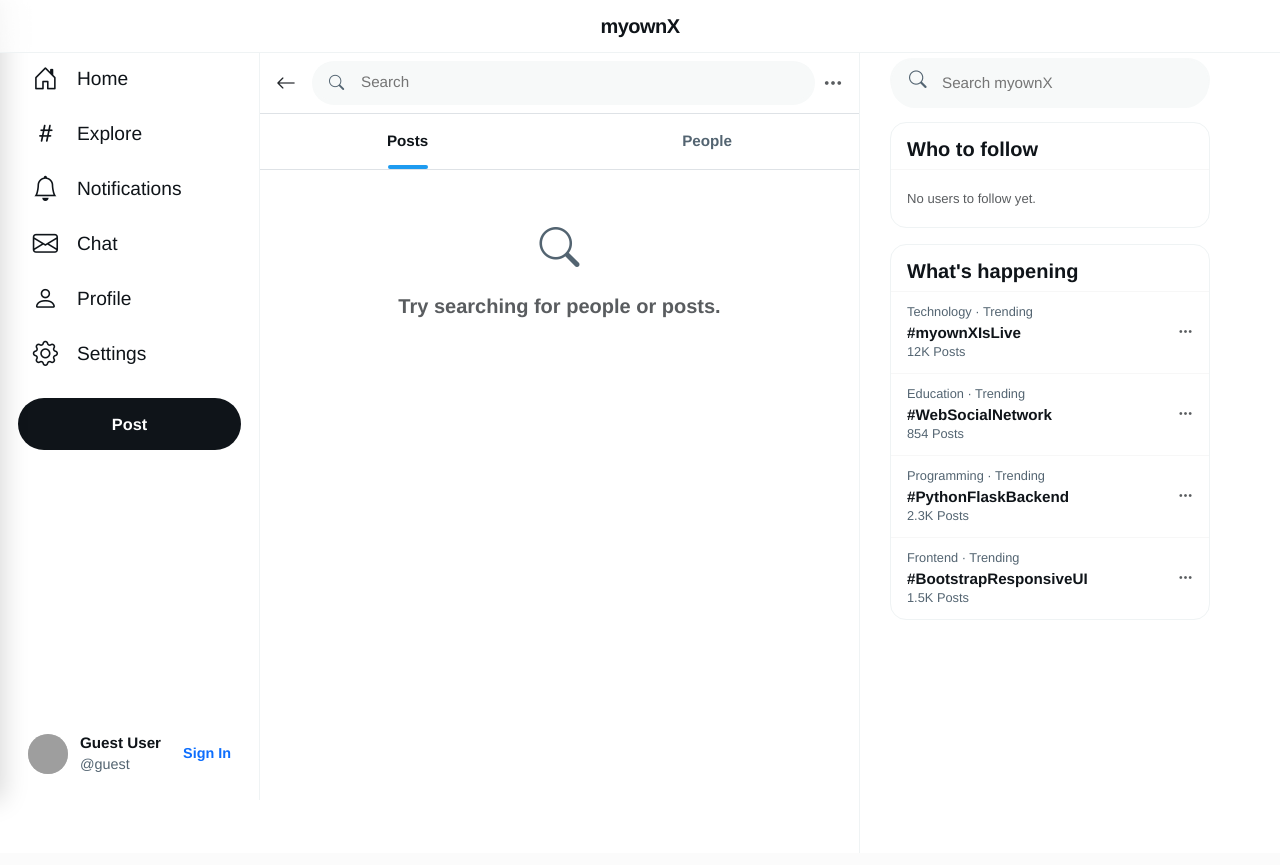
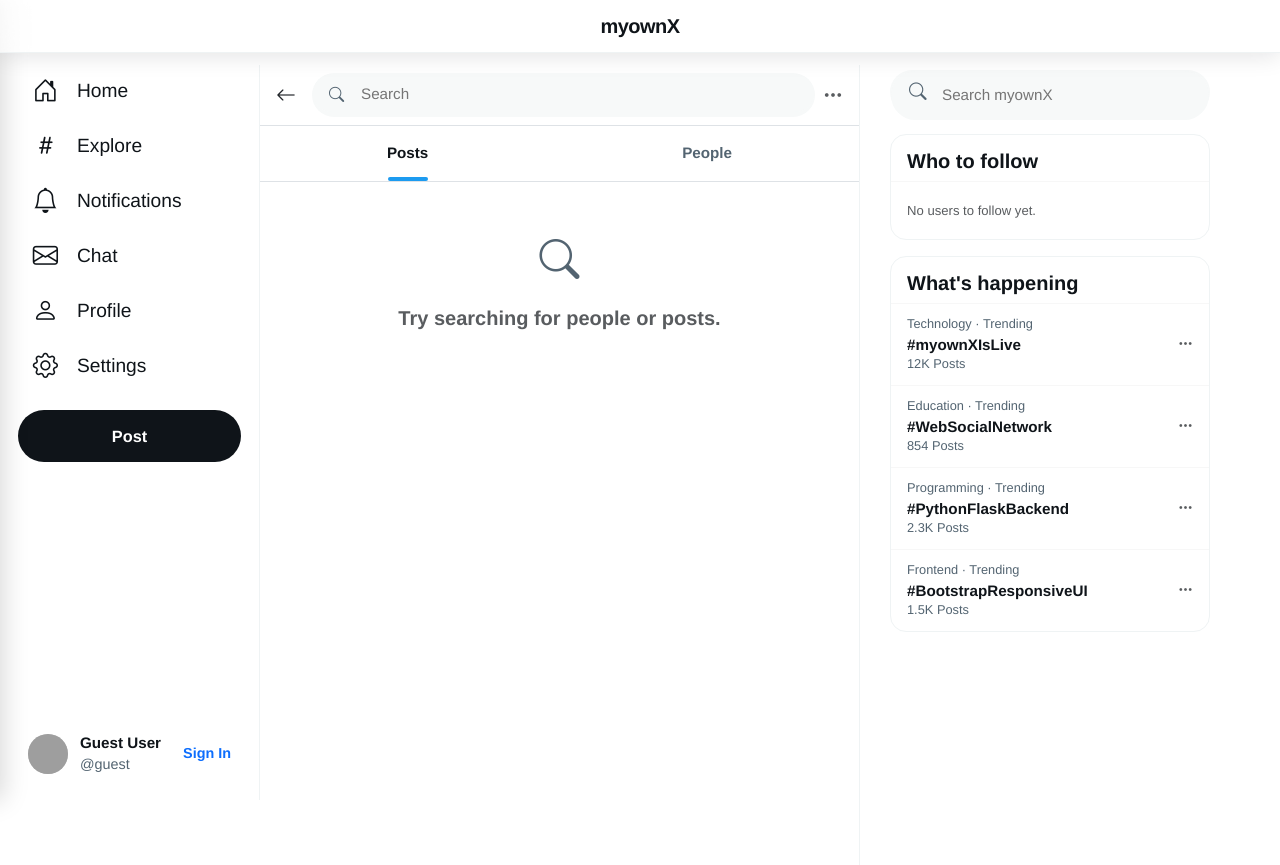
Before and after one commit to equeenLuo/myownX, a Flask app: page /search in a window 1280 px wide. Before the commit the page ends 792 px from the top, so only its background shows below. Run offline with Flask 3, Linux system fonts and the light colour scheme; some libraries are stand-ins or nearby versions; grey boxes are pictures that could not be loaded.

Commit message:
chore: banner shadow update

```diff
--- a/static/css/style.css
+++ b/static/css/style.css
@@ -3845,6 +3845,7 @@ body {
     justify-content: center;
     border-bottom: 1px solid var(--myownx-border);
     background: rgba(255, 255, 255, 0.64);
+    box-shadow: 0 2px 24px rgba(15, 20, 25, 0.12);
     backdrop-filter: blur(12px);
     -webkit-backdrop-filter: blur(12px);
 }
@@ -3858,25 +3859,29 @@ body {
 
 @media (min-width: 768px) {
     body {
-        padding-top: var(--header-height);
+        padding-top: calc(var(--header-height) + 12px);
     }
 
     .app-container {
-        min-height: calc(100vh - var(--header-height));
+        min-height: calc(100vh - var(--header-height) - 12px);
     }
 
     .sidebar-left,
     .widgets-right {
-        top: var(--header-height);
-        height: calc(100vh - var(--header-height));
+        top: calc(var(--header-height) + 12px);
+        height: calc(100vh - var(--header-height) - 12px);
     }
 
     .main-header {
         display: none !important;
     }
 
+    .timeline-tabs {
+        top: var(--header-height);
+    }
+
     .messages-layout {
-        height: calc(100vh - var(--header-height));
+        height: calc(100vh - var(--header-height) - 12px);
     }
 
     /* Keep the desktop shell stationary when opening Chat. */
@@ -3899,8 +3904,11 @@ body {
 
     .sidebar-left.chat-mode .menu-item {
         width: 52px !important;
-        height: auto !important;
-        padding: 12px !important;
+        min-height: 52px !important;
+        height: 52px !important;
+        margin-left: 0 !important;
+        padding: 10px 14px !important;
+        box-sizing: border-box;
         justify-content: flex-start !important;
     }
 
@@ -3910,14 +3918,15 @@ body {
 
     .sidebar-left.chat-mode .sidebar-account {
         width: auto !important;
-        padding: 12px !important;
+        padding: 10px 8px !important;
         justify-content: flex-start !important;
     }
 
     .main-content.chat-mode {
-        width: calc(100% - var(--sidebar-collapsed-width)) !important;
+        width: calc(100% - var(--sidebar-collapsed-width) - 12px) !important;
         max-width: none !important;
         flex: 1 1 auto !important;
+        margin-left: 12px;
     }
 
     .messages-list-pane {
--- a/templates/base.html
+++ b/templates/base.html
@@ -9,7 +9,7 @@
     <!-- Bootstrap Icons -->
     <link rel="stylesheet" href="https://cdn.jsdelivr.net/npm/bootstrap-icons@1.11.3/font/bootstrap-icons.min.css">
     <!-- Custom Style -->
-    <link rel="stylesheet" href="{{ url_for('static', filename='css/style.css') }}?v=2.0">
+    <link rel="stylesheet" href="{{ url_for('static', filename='css/style.css') }}?v=2.2">
 </head>
 <body>
 
```
